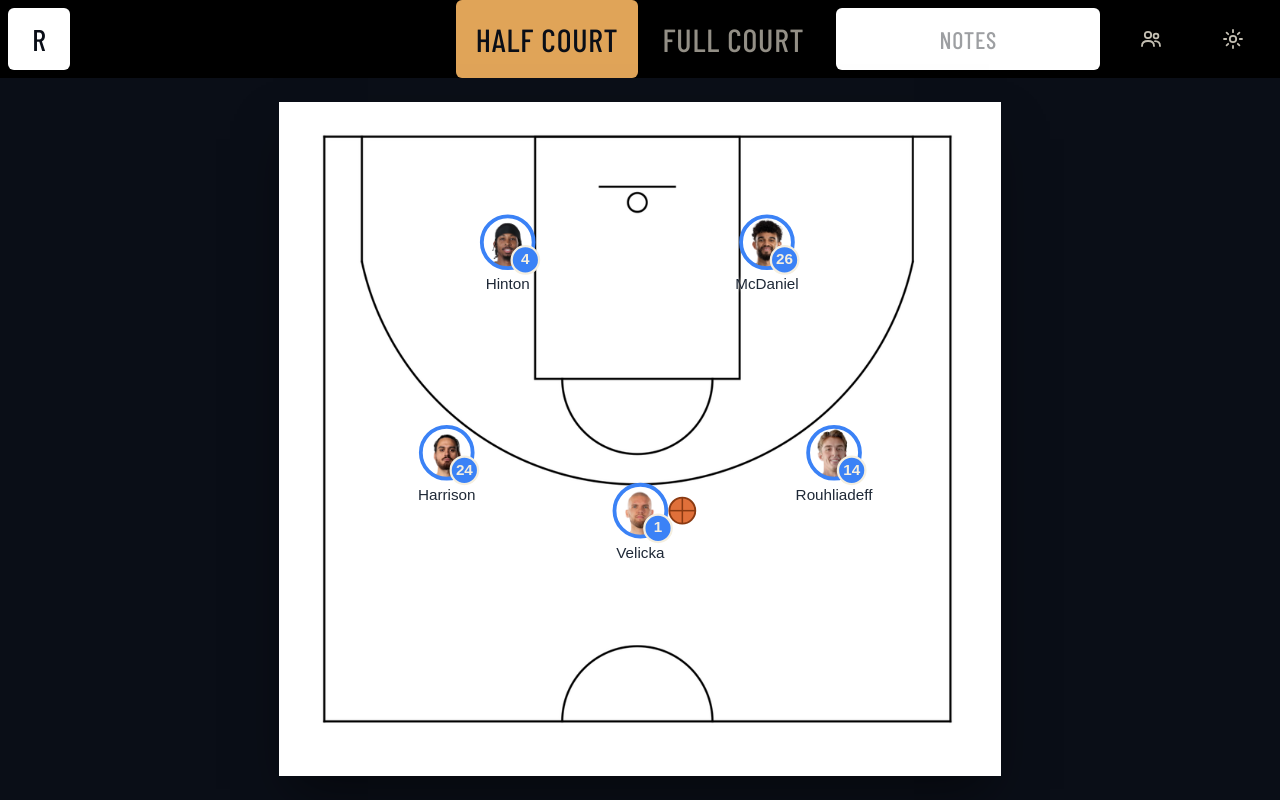
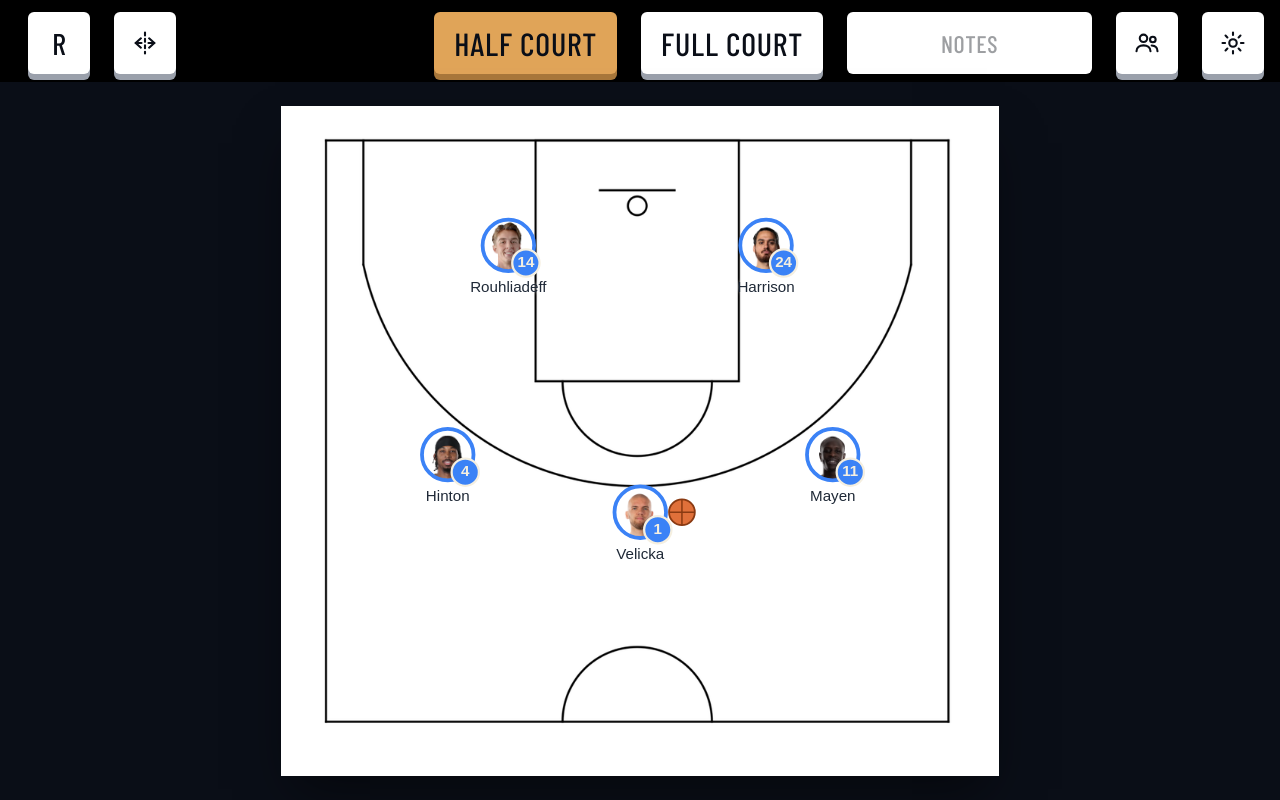
Before and after one commit to charliebischoff/BrisbaneBlackboard, a React (Vite) app: page / in a window 1280 px wide. Built offline with nearby package versions, Linux system fonts and the light colour scheme; the HTML template or start-up script is replaced by a standard one.

Commit message:
added flip board buttons and made buttons clearer and easier to press

```diff
--- a/src/App.tsx
+++ b/src/App.tsx
@@ -35,6 +35,7 @@ export default function App() {
         onOpenRoster={() => setIsRosterOpen(true)}
         onOpenSettings={() => setIsSettingsOpen(true)}
         onClearRoutes={editor.clearAllRoutes}
+        onFlip={editor.flipBoard}
       />
 
       <main className="relative flex-1 min-h-0 min-w-0 p-3 md:p-6">
--- a/src/components/TopBar.tsx
+++ b/src/components/TopBar.tsx
@@ -1,4 +1,5 @@
 import { CourtType } from '../types'
+import { FlipAxis } from '../lib/routeGeometry'
 
 interface Props {
   courtType: CourtType
@@ -6,7 +7,32 @@ interface Props {
   onOpenRoster: () => void
   onOpenSettings: () => void
   onClearRoutes: () => void
+  onFlip: (axis: FlipAxis) => void
 }
+
+/**
+ * Every pressable control in the bar is a key cap. The shadow is a visible side
+ * face, so it has to be a grey shade of the cap rather than a dark one —
+ * anything near black vanishes into the bar and the button reads flat. Pressing
+ * removes the face and drops the cap onto it, which is the whole affordance.
+ * The notes field deliberately opts out: it isn't pressable.
+ */
+const CAP =
+  'rounded-md text-ink-900 flex items-center justify-center ' +
+  'transition-all duration-75 active:shadow-none active:translate-y-[6px]'
+
+/** Square icon cap — the default for everything but the court tabs. */
+const ICON_CAP = `${CAP} w-[62px] h-[62px] bg-white shadow-[0_6px_0_#9aa0ab]`
+
+/**
+ * The court tabs are caps too, so the bar reads as one set of controls. Only
+ * their colour carries the selected state, as before. The active cap's side
+ * face is a darker orange rather than the grey one — a grey ledge under an
+ * orange cap looks like a rendering mistake.
+ */
+const TAB_CAP = `${CAP} min-h-[62px] px-5 text-[2rem] leading-none uppercase tracking-wide`
+const TAB_ACTIVE = 'bg-accent shadow-[0_6px_0_#a8763a]'
+const TAB_IDLE = 'bg-white shadow-[0_6px_0_#9aa0ab]'
 
 const TABS: { value: CourtType; label: string }[] = [
   { value: 'half', label: 'Half court' },
@@ -16,7 +42,7 @@ const TABS: { value: CourtType; label: string }[] = [
 /** Two-person roster glyph. */
 function RosterIcon() {
   return (
-    <svg viewBox="0 0 24 24" className="w-6 h-6" fill="none" stroke="currentColor" strokeWidth={1.8}>
+    <svg viewBox="0 0 24 24" className="w-7 h-7" fill="none" stroke="currentColor" strokeWidth={1.8}>
       <circle cx="9" cy="8" r="3.2" />
       <path d="M3 19c0-3.3 2.7-5 6-5s6 1.7 6 5" strokeLinecap="round" />
       <circle cx="17" cy="9" r="2.4" />
@@ -25,9 +51,30 @@ function RosterIcon() {
   )
 }
 
+/** Two arrows meeting a dashed mirror line — the axis the board folds across. */
+function FlipIcon({ axis }: { axis: FlipAxis }) {
+  return (
+    <svg
+      viewBox="0 0 24 24"
+      className={`w-7 h-7 ${axis === 'vertical' ? 'rotate-90' : ''}`}
+      fill="none"
+      stroke="currentColor"
+      strokeWidth={1.8}
+      strokeLinecap="round"
+      strokeLinejoin="round"
+    >
+      <path d="M12 3v18" strokeDasharray="2.5 3" />
+      <path d="M8.5 8 4 12l4.5 4" />
+      <path d="M4 12h5" />
+      <path d="M15.5 8 20 12l-4.5 4" />
+      <path d="M20 12h-5" />
+    </svg>
+  )
+}
+
 function SettingsIcon() {
   return (
-    <svg viewBox="0 0 24 24" className="w-6 h-6" fill="none" stroke="currentColor" strokeWidth={1.8}>
+    <svg viewBox="0 0 24 24" className="w-7 h-7" fill="none" stroke="currentColor" strokeWidth={1.8}>
       <circle cx="12" cy="12" r="3.2" />
       <path
         d="M12 3v2.2M12 18.8V21M3 12h2.2M18.8 12H21M5.6 5.6l1.6 1.6M16.8 16.8l1.6 1.6M18.4 5.6l-1.6 1.6M7.2 16.8l-1.6 1.6"
@@ -48,18 +95,32 @@ export default function TopBar({
   onOpenRoster,
   onOpenSettings,
   onClearRoutes,
+  onFlip,
 }: Props) {
   return (
-    <header className="shrink-0 h-[78px] bg-black flex items-center px-2 gap-1 font-display text-court-line">
+    // No fixed height: the 62px controls set it, and the padding then holds
+    // everything clear of the screen edge — on a tablet the very top few pixels
+    // are the hardest place to hit accurately. `pb-2` also leaves room for the
+    // caps' 6px side face, which box-shadow draws outside the layout box.
+    <header className="shrink-0 bg-black flex items-center pt-3 pb-2 pl-7 pr-4 gap-6 font-display text-court-line">
       {/* Equal-width flanks keep the court tabs optically centred in the bar. */}
-      <span className="flex-1 flex items-center">
-        <button
-          onClick={onClearRoutes}
-          aria-label="Erase all lines"
-          className="w-[62px] h-[62px] rounded-md bg-white text-ink-900 text-3xl flex items-center justify-center transition-transform duration-75 active:scale-110"
-        >
+      {/* Gaps are deliberately wide: this bar is tapped courtside, mid-sentence,
+          and erase has no confirm — neighbours must not be reachable by a near miss. */}
+      <span className="flex-1 flex items-center gap-6">
+        <button onClick={onClearRoutes} aria-label="Erase all lines" className={`${ICON_CAP} text-3xl`}>
           R
         </button>
+        <button onClick={() => onFlip('horizontal')} aria-label="Flip left to right" className={ICON_CAP}>
+          <FlipIcon axis="horizontal" />
+        </button>
+        {/* Half court only has one basket, at the top — a top-to-bottom flip
+            would strand the play in the empty half. Full court swaps sidelines,
+            which is the SLOB case, so it earns its spot there. */}
+        {courtType === 'full' && (
+          <button onClick={() => onFlip('vertical')} aria-label="Flip top to bottom" className={ICON_CAP}>
+            <FlipIcon axis="vertical" />
+          </button>
+        )}
       </span>
 
       {TABS.map((tab) => {
@@ -69,37 +130,29 @@ export default function TopBar({
             key={tab.value}
             onClick={() => onCourtTypeChange(tab.value)}
             aria-pressed={isActive}
-            className={`min-h-[78px] px-5 rounded-md text-[2rem] leading-none uppercase tracking-wide transition-colors ${
-              isActive ? 'bg-accent text-ink-900' : 'text-court-line/60 active:bg-ink-800'
-            }`}
+            className={`${TAB_CAP} ${isActive ? TAB_ACTIVE : TAB_IDLE}`}
           >
             {tab.label}
           </button>
         )
       })}
 
-      <span className="flex-1 flex items-center justify-end gap-1">
-        {/* Play name, on screen for recordings only — deliberately not stored. */}
+      <span className="flex-1 flex items-center justify-end gap-6">
+        {/* Play name, on screen for recordings only — deliberately not stored.
+            Flat on purpose: it's a text field, so it must not wear the raised
+            cap the pressable controls use. */}
         <input
           type="text"
           placeholder="NOTES"
           aria-label="Play name"
           autoComplete="off"
           spellCheck={false}
-          className="flex-1 min-w-0 mx-2 h-[62px] px-3 rounded-md bg-white text-ink-900 text-2xl text-center uppercase tracking-wide placeholder:text-ink-900/40 outline-none"
+          className="flex-1 min-w-0 h-[62px] px-3 rounded-md bg-white text-ink-900 text-2xl text-center uppercase tracking-wide placeholder:text-ink-900/40 outline-none"
         />
-        <button
-          onClick={onOpenRoster}
-          aria-label="Roster"
-          className="w-[78px] h-[78px] flex items-center justify-center rounded-md text-court-line/80 active:bg-ink-800"
-        >
+        <button onClick={onOpenRoster} aria-label="Roster" className={ICON_CAP}>
           <RosterIcon />
         </button>
-        <button
-          onClick={onOpenSettings}
-          aria-label="Settings"
-          className="w-[78px] h-[78px] flex items-center justify-center rounded-md text-court-line/80 active:bg-ink-800"
-        >
+        <button onClick={onOpenSettings} aria-label="Settings" className={ICON_CAP}>
           <SettingsIcon />
         </button>
       </span>
--- a/src/hooks/usePlayEditor.ts
+++ b/src/hooks/usePlayEditor.ts
@@ -12,7 +12,10 @@ import {
   RouteSegment,
 } from '../types'
 import {
+  FlipAxis,
   MAX_STORED_LINES,
+  flipPoint,
+  flipVector,
   lineSeqFloor,
   pathLength,
   pointAtFraction,
@@ -82,10 +85,10 @@ const DEFAULT_SPOTS: Record<CourtType, Point[]> = {
  */
 const DEFAULT_STARTER_IDS = [
   'arnas-velicka',
+  'nate-hinton',
+  'lat-mayen',
+  'harry-rouhliadeff',
   'tyrell-harrison',
-  'harry-rouhliadeff',
-  'nate-hinton',
-  'sam-mcdaniel',
 ]
 
 /** Two tokens closer than this read as one blob, so a spot that close is "taken". */
@@ -318,6 +321,57 @@ export function usePlayEditor() {
     setPlaybackT(0)
     setErasedSnapshot(null)
   }, [])
+
+  // --- Flip -------------------------------------------------------------
+
+  /**
+   * Mirrors the whole board in place — the same play run from the other side.
+   * A sideline out-of-bounds from the left wing is the same play as from the
+   * right, and redrawing it by hand is the thing this saves.
+   *
+   * Unlike `setCourtType` this preserves everything: ids, possession, authoring
+   * order and playback clock all survive, only geometry moves. Flipping the
+   * same axis twice therefore lands exactly back on the original, which is why
+   * there's no confirm step and no separate undo.
+   */
+  const flipBoard = useCallback(
+    (axis: FlipAxis) => {
+      const dims = COURT_DIMENSIONS[courtType]
+      const pt = (p: Point) => flipPoint(p, axis, dims)
+      const flipPlayers = (list: Player[]) => list.map((p) => ({ ...p, ...pt({ x: p.x, y: p.y }) }))
+      const flipRoutes = (list: PlayerRoute[]) =>
+        list.map((route) => ({
+          ...route,
+          segments: route.segments.map((s) => ({ ...s, points: s.points.map(pt) })),
+        }))
+      const flipTransfers = (list: BallTransfer[]) =>
+        list.map((t) => ({ ...t, points: t.points.map(pt) }))
+
+      setPlayers(flipPlayers)
+      setRoutes(flipRoutes)
+      setBallTransfers(flipTransfers)
+      // The ball's offset is relative to whoever holds it, so it mirrors as a
+      // vector — running it through flipPoint would fling it across the court.
+      setBallOffset((prev) => flipVector(prev, axis))
+      // Keep the erase snapshot in the orientation the board is in now, or
+      // undoing an erase after a flip would paste the old side back.
+      setErasedSnapshot((prev) =>
+        prev
+          ? {
+              ...prev,
+              players: flipPlayers(prev.players),
+              routes: flipRoutes(prev.routes),
+              ballTransfers: flipTransfers(prev.ballTransfers),
+              ballOffset: flipVector(prev.ballOffset, axis),
+            }
+          : prev,
+      )
+      // A stroke half-drawn against the old orientation has no mirrored meaning.
+      setDrawGesture(null)
+      setBallGesture(null)
+    },
+    [courtType],
+  )
 
   // --- Roster <-> court ------------------------------------------------
 
@@ -1083,6 +1137,7 @@ export function usePlayEditor() {
     courtType,
     courtDimensions: COURT_DIMENSIONS[courtType],
     setCourtType,
+    flipBoard,
     players: renderPlayers,
     rawPlayers: players,
     routes,
--- a/src/lib/routeGeometry.ts
+++ b/src/lib/routeGeometry.ts
@@ -185,6 +185,32 @@ export function lineSeqFloor(
   return seqs[limit - 1]
 }
 
+export type FlipAxis = 'horizontal' | 'vertical'
+
+/**
+ * Mirrors a court-space point across the court's centre line. Coordinates are
+ * raw court-image pixels, so a flip is pure arithmetic against that court's
+ * dimensions — nothing about display scale enters here.
+ */
+export function flipPoint(
+  p: Point,
+  axis: FlipAxis,
+  dims: { width: number; height: number },
+): Point {
+  return axis === 'horizontal'
+    ? { x: dims.width - p.x, y: p.y }
+    : { x: p.x, y: dims.height - p.y }
+}
+
+/**
+ * Mirrors a vector — an offset with no position of its own, like the ball's
+ * offset from its holder. Same axis, but no translation term: applying
+ * `flipPoint` to it would throw it across the court.
+ */
+export function flipVector(p: Point, axis: FlipAxis): Point {
+  return axis === 'horizontal' ? { x: -p.x, y: p.y } : { x: p.x, y: -p.y }
+}
+
 /** The point a player's NEXT drawn segment should start from — the end of their last segment, or their court position if they have none yet. */
 export function routeEndPoint(route: PlayerRoute | undefined, fallback: Point): Point {
   if (!route || route.segments.length === 0) return fallback
```
